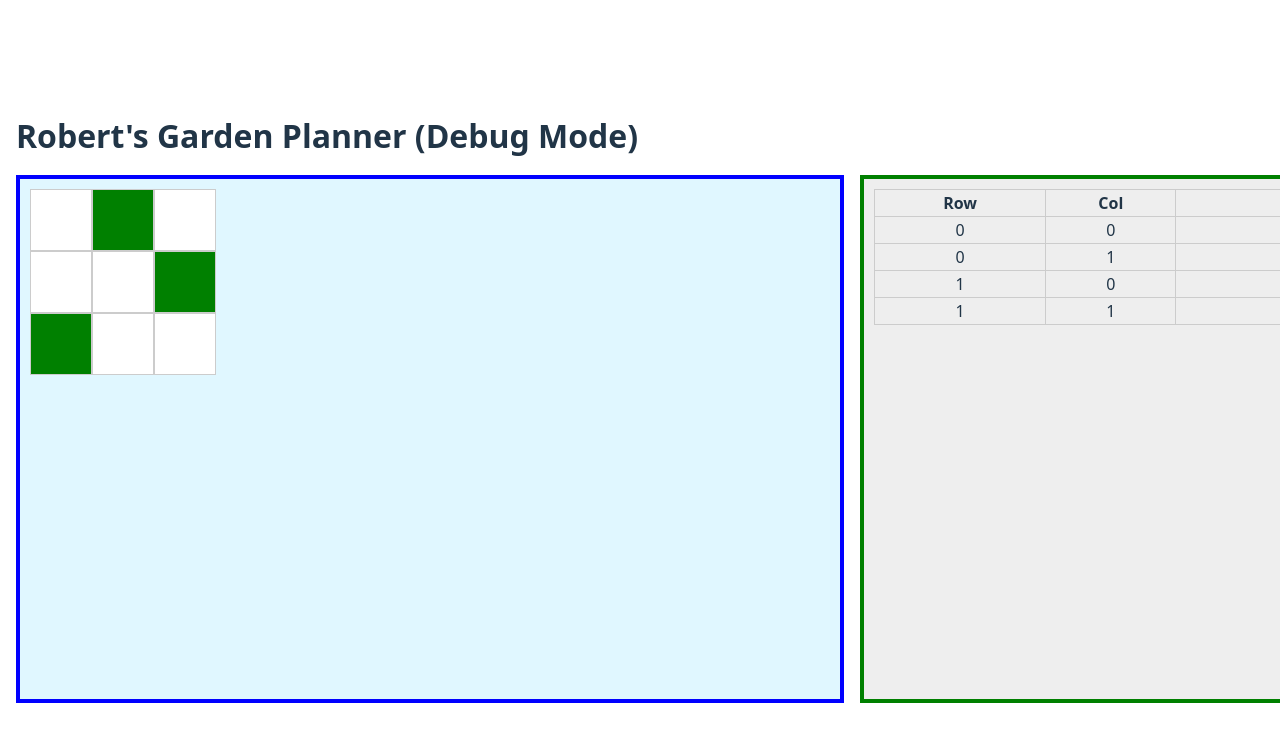
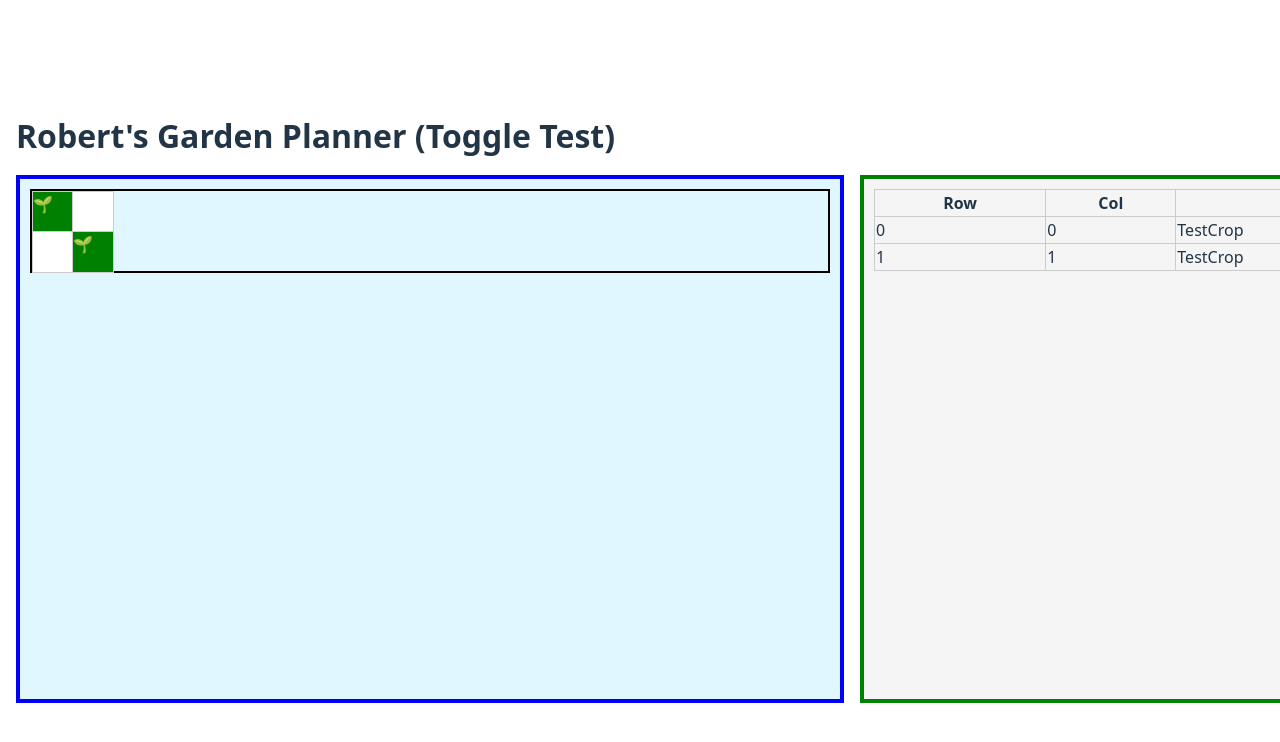
Before and after one commit to rseely85/Garden-Planner, a React (Vite) app: page / in a window 1280 px wide. Shown: the top 742 px of the page. Built offline with nearby package versions, Linux system fonts and the light colour scheme.

Commit message:
Toggle Test: AppCodeV18 + GardenGridCodeV36 + GardenGridMirrorCodeV4 with cell click toggling and mirror sync

```diff
--- a/src/App.jsx
+++ b/src/App.jsx
@@ -1,14 +1,56 @@
-import React from "react";
+import React, { useState } from "react";
 import GardenGrid from "./components/GardenGrid";
 import GardenGridMirror from "./components/GardenGridMirror";
 
 export default function App() {
+  const [grid, setGrid] = useState([
+    [
+      { planted: true, crop: "TestCrop", icon: "🌱" },
+      { planted: false },
+    ],
+    [
+      { planted: false },
+      { planted: true, crop: "TestCrop", icon: "🌱" }
+    ]
+  ]);
+
+  // Derive mirrorRows from grid
+  const mirrorRows = [];
+  grid.forEach((row, r) => {
+    row.forEach((cell, c) => {
+      if (cell.planted) {
+        mirrorRows.push({
+          row: r,
+          col: c,
+          crop: cell.crop,
+          icon: cell.icon
+        });
+      }
+    });
+  });
+
+  const handleCellClick = (r, c) => {
+    const newGrid = grid.map((row, rowIndex) =>
+      row.map((cell, colIndex) => {
+        if (rowIndex === r && colIndex === c) {
+          return cell.planted
+            ? { planted: false }
+            : { planted: true, crop: "TestCrop", icon: "🌱" };
+        }
+        return cell;
+      })
+    );
+    setGrid(newGrid);
+  };
+
   return (
     <div style={{ padding: "1rem" }}>
-      <h1 style={{ fontSize: "2rem", fontWeight: "bold" }}>Robert's Garden Planner (Debug Mode)</h1>
+      <h1 style={{ fontSize: "2rem", fontWeight: "bold" }}>
+        Robert's Garden Planner (Toggle Test)
+      </h1>
       <div style={{ display: "flex", gap: "1rem" }}>
-        <GardenGrid />
-        <GardenGridMirror />
+        <GardenGrid grid={grid} onCellClick={handleCellClick} />
+        <GardenGridMirror mirrorRows={mirrorRows} />
       </div>
     </div>
   );
--- a/src/components/GardenGrid.jsx
+++ b/src/components/GardenGrid.jsx
@@ -1,24 +1,39 @@
 import React from "react";
 
-export default function GardenGrid() {
-  // Hard-coded 3x3 grid for safe rendering
-  const grid = [
-    [ { planted: false }, { planted: true }, { planted: false } ],
-    [ { planted: false }, { planted: false }, { planted: true } ],
-    [ { planted: true }, { planted: false }, { planted: false } ]
-  ];
-
+export default function GardenGrid({ grid, onCellClick }) {
   return (
-    <div style={{ backgroundColor: "#e0f7ff", padding: 10, border: "4px solid blue", width: 800, height: 500, overflow: "auto" }}>
-      <div style={{ display: "grid", gridTemplateColumns: "repeat(3, 60px)", gridTemplateRows: "repeat(3, 60px)", gap: "2px" }}>
-        {grid.map((row, rIdx) =>
-          row.map((cell, cIdx) => (
-            <div key={`${rIdx}-${cIdx}`} style={{
-              width: "60px",
-              height: "60px",
-              backgroundColor: cell.planted ? "green" : "white",
-              border: "1px solid #ccc"
-            }}>
+    <div
+      style={{
+        backgroundColor: "#e0f7ff",
+        padding: 10,
+        border: "4px solid blue",
+        width: 800,
+        height: 500,
+        overflow: "auto"
+      }}
+    >
+      <div
+        style={{
+          display: "grid",
+          gridTemplateColumns: `repeat(${grid[0]?.length || 1}, 40px)`,
+          gridTemplateRows: `repeat(${grid.length || 1}, 40px)`,
+          border: "2px solid black"
+        }}
+      >
+        {grid.map((row, r) =>
+          row.map((cell, c) => (
+            <div
+              key={`${r}-${c}`}
+              onClick={() => onCellClick(r, c)}
+              style={{
+                width: "40px",
+                height: "40px",
+                backgroundColor: cell.planted ? "green" : "white",
+                border: "1px solid #ccc",
+                cursor: "pointer"
+              }}
+            >
+              {cell.planted ? cell.icon : ""}
             </div>
           ))
         )}
--- a/src/components/GardenGridMirror.jsx
+++ b/src/components/GardenGridMirror.jsx
@@ -1,22 +1,15 @@
 import React from "react";
 
-export default function GardenGridMirror() {
-  const hardCodedRows = [
-    { row: 0, col: 0, crop: "TestCrop", icon: "🌱" },
-    { row: 0, col: 1, crop: "TestCrop", icon: "🌱" },
-    { row: 1, col: 0, crop: "TestCrop", icon: "🌱" },
-    { row: 1, col: 1, crop: "TestCrop", icon: "🌱" },
-  ];
-
+export default function GardenGridMirror({ mirrorRows }) {
   return (
     <div
       style={{
+        backgroundColor: "#f5f5f5",
+        padding: 10,
         border: "4px solid green",
-        padding: 10,
         width: 800,
         height: 500,
-        overflow: "auto",
-        backgroundColor: "#eee",
+        overflow: "auto"
       }}
     >
       <table style={{ width: "100%", borderCollapse: "collapse" }}>
@@ -29,12 +22,12 @@ export default function GardenGridMirror() {
           </tr>
         </thead>
         <tbody>
-          {hardCodedRows.map((entry, idx) => (
-            <tr key={idx}>
-              <td style={{ border: "1px solid #ccc", textAlign: "center" }}>{entry.row}</td>
-              <td style={{ border: "1px solid #ccc", textAlign: "center" }}>{entry.col}</td>
-              <td style={{ border: "1px solid #ccc", textAlign: "center" }}>{entry.crop}</td>
-              <td style={{ border: "1px solid #ccc", textAlign: "center" }}>{entry.icon}</td>
+          {mirrorRows.map((row, i) => (
+            <tr key={i}>
+              <td style={{ border: "1px solid #ccc" }}>{row.row}</td>
+              <td style={{ border: "1px solid #ccc" }}>{row.col}</td>
+              <td style={{ border: "1px solid #ccc" }}>{row.crop}</td>
+              <td style={{ border: "1px solid #ccc" }}>{row.icon}</td>
             </tr>
           ))}
         </tbody>
```
